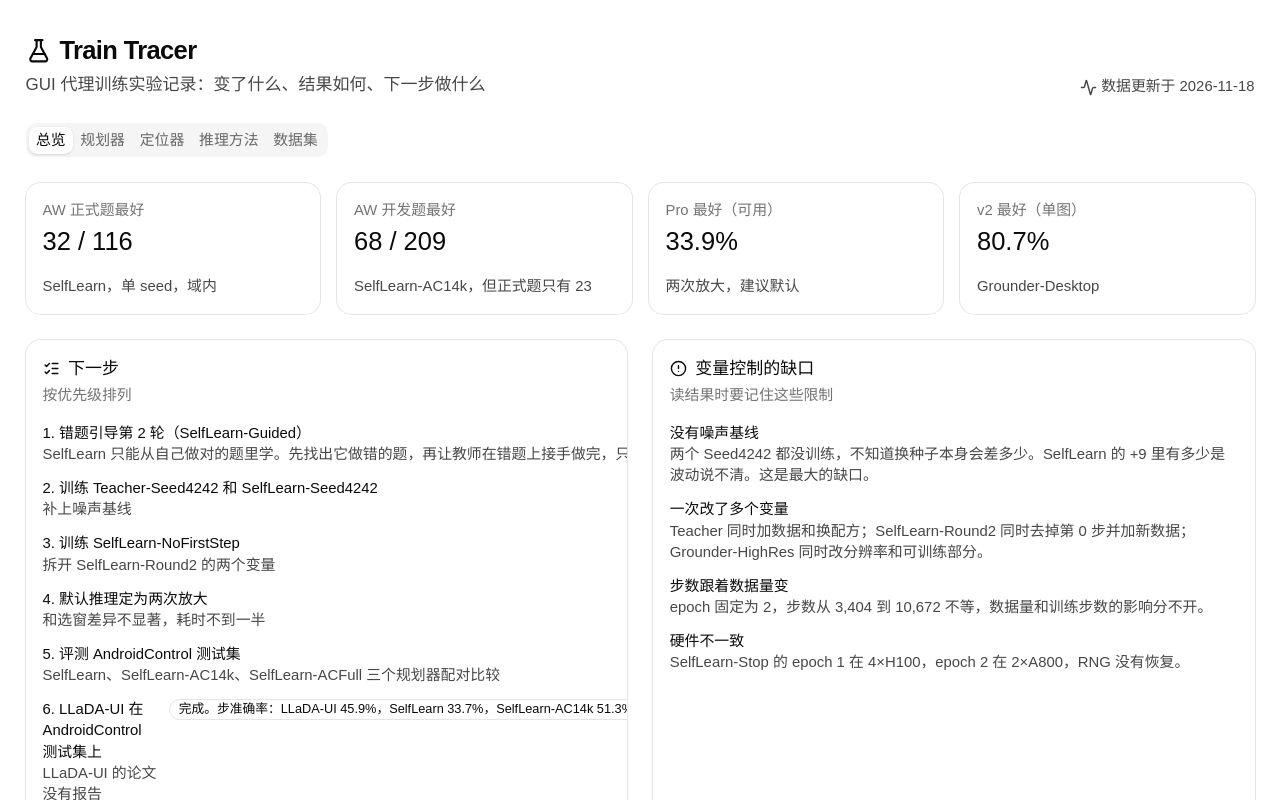
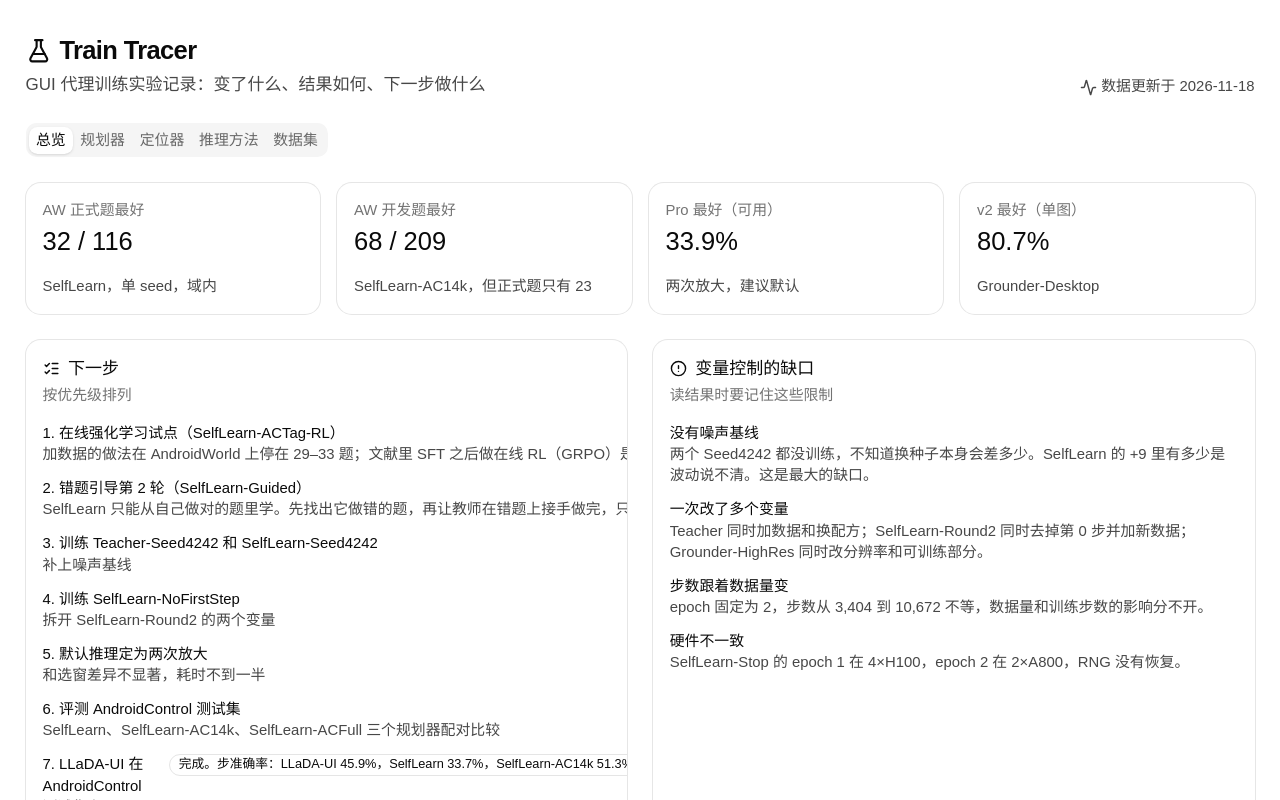
Before and after one commit to moeleak/train-tracer, a React (Vite) app: page / in a window 1280 px wide. Shown: the top 800 px of the page. Built offline with nearby package versions, Linux system fonts and the light colour scheme.

Commit message:
feat: start the online RL pilot for SelfLearn-ACTag

```diff
--- a/src/data/experiments.ts
+++ b/src/data/experiments.ts
@@ -41,6 +41,7 @@ export const planners: Planner[] = [
   { name: "SelfLearn-Guided", code: "guided", baseline: "SelfLearn", variable: "加教师接管后做成的过程", addedRows: 5354, totalRows: 32582, seed: 42, steps: 4074, hardware: "8×A100", aw116: 29, dev209: 67, status: "done", note: "没有显著提升：开发集 67 对 60（p = 0.12），正式题 29 对 32（p = 0.61），OpenMobile 45.37% 对 46.57%（−1.2 点，不显著）。提升只在有引导数据的模板上，重复动作率升高。SelfLearn 是 4×H100 训的，比较不是严格只变数据" },
   { name: "SelfLearn-ACTag", code: "rftactagt", baseline: "SelfLearn-ACFull", variable: "AndroidControl 行加环境标记，再加 3,459 行新数据", addedRows: 3459, totalRows: null, seed: 42, steps: null, hardware: "8×A100", aw116: 33, dev209: 76, status: "done", note: "目前最好的规划器。OpenMobile 49.43%（742/1,501）" },
   { name: "SelfLearn-ACTagBroad", code: "rftactagb", baseline: "SelfLearn-ACTag", variable: "再加 3,331 行覆盖更广的教师轨迹", addedRows: 3331, totalRows: null, seed: 42, steps: null, hardware: "8×A100", aw116: 29, dev209: 75, status: "done", note: "11-16 训完。两项都没有提升：AndroidWorld 29/116 对 SelfLearn-ACTag 33（只新做对 3、只旧做对 7，p = 0.34），开发集 75/209 对 76（8 / 9，p = 1.0）。错误结束变少（31 → 20），但步数耗尽变多（42 → 58），重复动作 11.9% → 18.4%。OpenMobile 初步 48.70%（731/1,501），比 SelfLearn-ACTag 少 11 条，正式打分待做。这批数据不再沿用" },
+  { name: "SelfLearn-ACTag-RL", code: "grpo-pilot", baseline: "SelfLearn-ACTag", variable: "在线强化学习（GRPO）：模型自己采样做题，按官方检查器的成败调整", addedRows: null, totalRows: null, seed: 42, steps: null, hardware: "8×A100", aw116: null, dev209: null, status: "training", note: "11-18 开始的试点，6 轮：每轮在 48 个训练题上各采样 8 次（采样温度 1.3，只用于生成训练数据），同一题 8 次的成败互相比较，做对的那几次加强、做错的减弱，并用 KL 约束不离 SelfLearn-ACTag 太远。评测仍是 T=0。第 0、2、4、6 轮后在 64 个验证题上测，取最好的一轮，再在开发集上与 SelfLearn-ACTag 的 76/209 配对比较" },
 ]
 
 export const grounders = [
@@ -110,6 +111,7 @@ export const controlGaps = [
 ]
 
 export const nextSteps = [
+  { title: "在线强化学习试点（SelfLearn-ACTag-RL）", why: "加数据的做法在 AndroidWorld 上停在 29–33 题；文献里 SFT 之后做在线 RL（GRPO）是增益最大、最一致的一步。用户 11-18 批准只在生成训练数据时用 T>0 采样", state: "进行中（11-18 起，预计 16–18 小时）：第 0 轮验证已跑，之后每轮 384 次采样加一次训练" },
   { title: "错题引导第 2 轮（SelfLearn-Guided）", why: "SelfLearn 只能从自己做对的题里学。先找出它做错的题，再让教师在错题上接手做完，只留官方检查器判成功的过程", state: "完成（11-13）：教师在 711 个错题里做成 359 个，定稿 3,888 行；训出的 SelfLearn-Guided 三项评测都没有显著超过 SelfLearn。开发集里当初从未做对的那组从 1/96 到 5/96，但 4 个来自同一个模板；数据最多的日历添加事件类仍然全错" },
   { title: "训练 Teacher-Seed4242 和 SelfLearn-Seed4242", why: "补上噪声基线", state: "等决定" },
   { title: "训练 SelfLearn-NoFirstStep", why: "拆开 SelfLearn-Round2 的两个变量", state: "等决定" },
```
